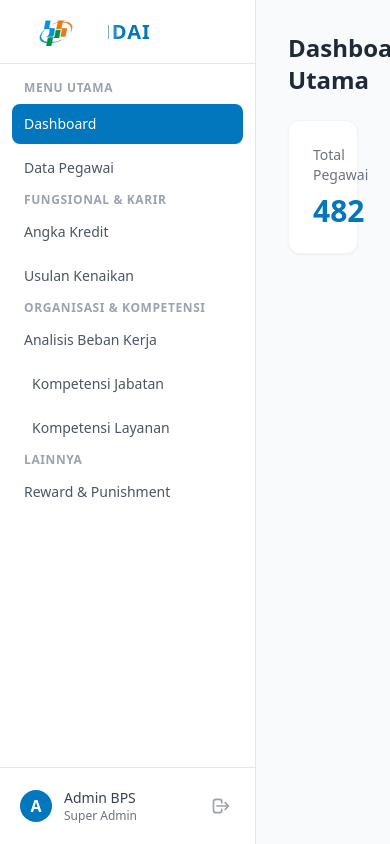
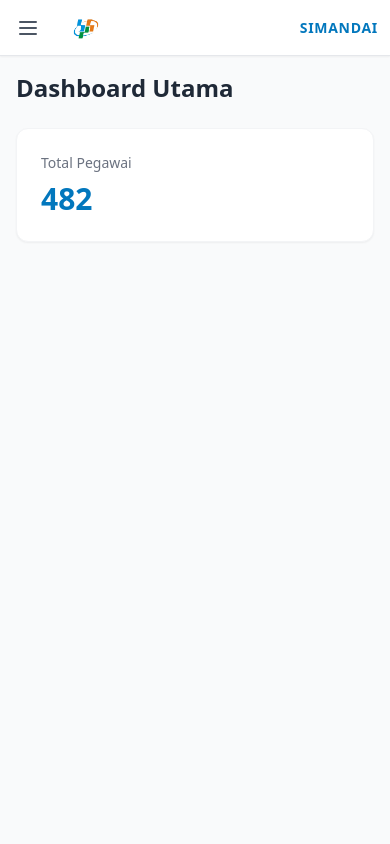
Before and after one commit to xccurit/simandai, a Nuxt app: page / in a window 390 px wide. Built offline with nearby package versions, Linux system fonts and the light colour scheme.

Commit message:
angka kredit done sisa pdf PAK

```diff
--- a/layouts/default.vue
+++ b/layouts/default.vue
@@ -1,6 +1,7 @@
 <script setup>
 import { useRouter } from 'vue-router'
 import { useCookie } from '#app'
+import { ref } from 'vue'
 
 const router = useRouter()
 // Mengambil akses cookie yang kita buat di middleware sebelumnya
@@ -14,11 +15,30 @@ const handleLogout = () => {
     router.push('/login')
   }
 }
+
+// Variabel untuk mengontrol buka/tutup sidebar di layar HP/Kecil
+const isSidebarOpen = ref(false)
 </script>
 
 <template>
-  <div class="flex h-screen bg-gray-50">
-    <aside class="w-64 bg-white border-r border-gray-200 flex flex-col fixed h-full z-10 no-print">
+  <div class="flex h-screen bg-gray-50 overflow-hidden">
+
+    <div class="md:hidden flex items-center justify-between bg-white border-b border-gray-200 p-3 fixed w-full z-30 shadow-sm top-0 left-0 h-14 no-print">
+      <div class="flex items-center gap-3">
+        <button @click="isSidebarOpen = !isSidebarOpen" class="text-gray-600 hover:text-bps-blue p-1 rounded focus:outline-none">
+          <svg class="w-6 h-6" fill="none" stroke="currentColor" viewBox="0 0 24 24"><path stroke-linecap="round" stroke-linejoin="round" stroke-width="2" d="M4 6h16M4 12h16M4 18h16"></path></svg>
+        </button>
+        <img src="/logo-bps-kalteng1.png" alt="Logo BPS" class="h-6 w-auto" />
+      </div>
+      <h1 class="font-extrabold text-bps-blue tracking-wider text-sm">SIMANDAI</h1>
+    </div>
+
+    <div v-if="isSidebarOpen" @click="isSidebarOpen = false" class="fixed inset-0 bg-black/50 z-40 md:hidden transition-opacity no-print"></div>
+
+    <aside
+      :class="isSidebarOpen ? 'translate-x-0' : '-translate-x-full'"
+      class="w-64 bg-white border-r border-gray-200 flex flex-col fixed h-full z-50 transition-transform duration-300 ease-in-out md:translate-x-0 no-print"
+    >
       <div class="h-16 flex items-center pl-4 border-b border-gray-200 overflow-hidden bg-white">
         <div class="z-10 bg-white pr-3 py-2 shadow-[10px_0_15px_-10px_rgba(255,255,255,1)]">
           <img src="/logo-bps-kalteng1.png" alt="Logo BPS" class="h-8 w-auto relative" />
@@ -32,20 +52,20 @@ const handleLogout = () => {
 
       <nav class="flex-1 overflow-y-auto py-4 px-3 space-y-1">
         <p class="px-3 text-xs font-semibold text-gray-400 uppercase tracking-wider mb-2">Menu Utama</p>
-        <NuxtLink to="/" class="menu-item">Dashboard</NuxtLink>
-        <NuxtLink to="/data-pegawai" class="menu-item">Data Pegawai</NuxtLink>
+        <NuxtLink @click="isSidebarOpen = false" to="/" class="menu-item">Dashboard</NuxtLink>
+        <NuxtLink @click="isSidebarOpen = false" to="/data-pegawai" class="menu-item">Data Pegawai</NuxtLink>
 
         <p class="px-3 text-xs font-semibold text-gray-400 uppercase tracking-wider mt-6 mb-2">Fungsional & Karir</p>
-        <NuxtLink to="/angka-kredit" class="menu-item">Angka Kredit</NuxtLink>
-        <NuxtLink to="/usulan-kenaikan" class="menu-item">Usulan Kenaikan</NuxtLink>
+        <NuxtLink @click="isSidebarOpen = false" to="/angka-kredit" class="menu-item">Angka Kredit</NuxtLink>
+        <NuxtLink @click="isSidebarOpen = false" to="/usulan-kenaikan" class="menu-item">Usulan Kenaikan</NuxtLink>
 
         <p class="px-3 text-xs font-semibold text-gray-400 uppercase tracking-wider mt-6 mb-2">Organisasi & Kompetensi</p>
-        <NuxtLink to="/analisis-beban-kerja" class="menu-item">Analisis Beban Kerja</NuxtLink>
-        <NuxtLink to="/kompetensi/jabatan" class="menu-item ml-2 text-sm">Kompetensi Jabatan</NuxtLink>
-        <NuxtLink to="/kompetensi/layanan" class="menu-item ml-2 text-sm">Kompetensi Layanan</NuxtLink>
+        <NuxtLink @click="isSidebarOpen = false" to="/analisis-beban-kerja" class="menu-item">Analisis Beban Kerja</NuxtLink>
+        <NuxtLink @click="isSidebarOpen = false" to="/kompetensi/jabatan" class="menu-item ml-2 text-sm">Kompetensi Jabatan</NuxtLink>
+        <NuxtLink @click="isSidebarOpen = false" to="/kompetensi/layanan" class="menu-item ml-2 text-sm">Kompetensi Layanan</NuxtLink>
 
         <p class="px-3 text-xs font-semibold text-gray-400 uppercase tracking-wider mt-6 mb-2">Lainnya</p>
-        <NuxtLink to="/reward-punishment" class="menu-item">Reward & Punishment</NuxtLink>
+        <NuxtLink @click="isSidebarOpen = false" to="/reward-punishment" class="menu-item">Reward & Punishment</NuxtLink>
       </nav>
 
       <div class="border-t border-gray-200 p-3">
@@ -68,9 +88,10 @@ const handleLogout = () => {
       </div>
     </aside>
 
-    <main class="flex-1 ml-64 p-8 overflow-y-auto print-main">
+    <main class="flex-1 overflow-y-auto p-4 md:p-8 bg-gray-50 md:ml-64 w-full mt-14 md:mt-0 relative print-main">
       <slot />
     </main>
+
   </div>
 </template>
 
@@ -84,5 +105,5 @@ const handleLogout = () => {
 .marquee-container { overflow: hidden; white-space: nowrap; position: relative; width: 100%; }
 .marquee-text { display: inline-block; padding-left: 100%; animation: scroll-left 6s linear infinite; }
 @keyframes scroll-left { 0% { transform: translate(0, 0); } 100% { transform: translate(-100%, 0); } }
-@media print { .no-print { display: none !important; } .print-main { margin-left: 0 !important; padding: 0 !important; } }
+@media print { .no-print { display: none !important; } .print-main { margin-left: 0 !important; padding: 0 !important; margin-top: 0 !important; } }
 </style>
```
